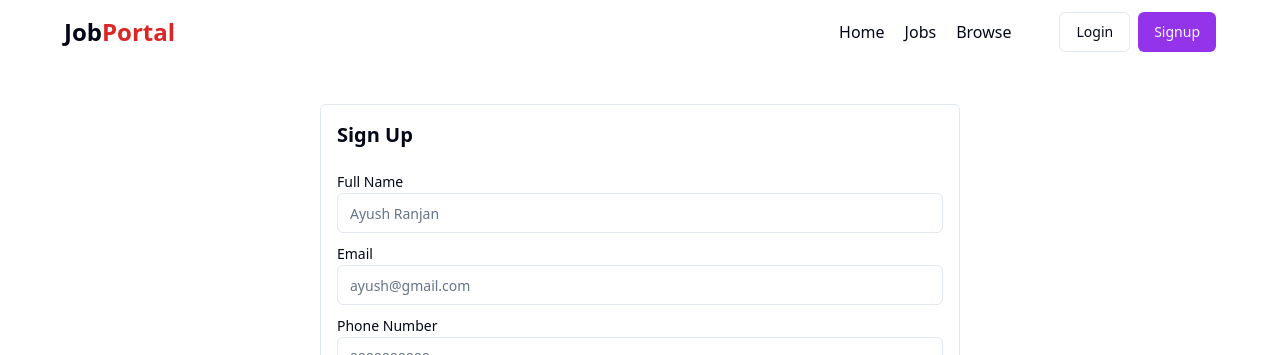
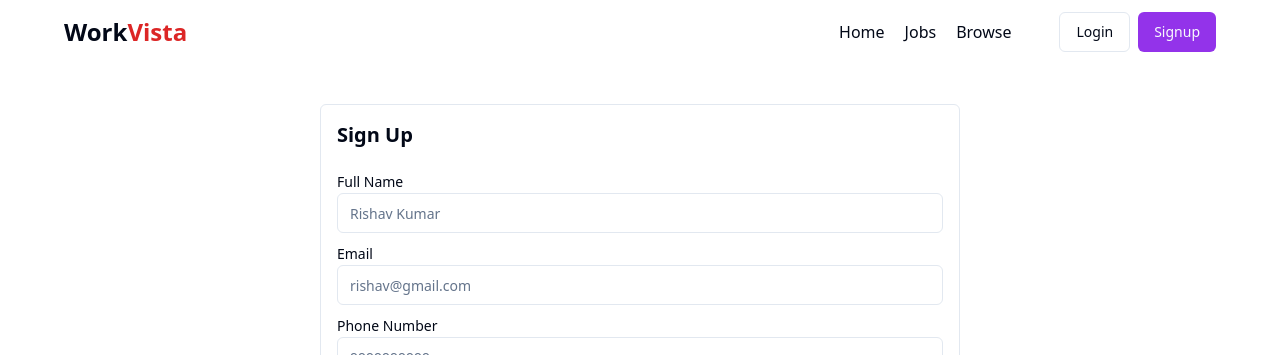
Before and after one commit to Rishavsingh03/Work-Vista, a React (Vite) app in the folder frontend/: page /signup in a window 1280 px wide. Shown: the top 355 px of the page. Built offline with nearby package versions, Linux system fonts and the light colour scheme.

Commit message:
Ui correction in signup and navbar

```diff
--- a/frontend/src/components/auth/Signup.jsx
+++ b/frontend/src/components/auth/Signup.jsx
@@ -91,7 +91,7 @@ function Signup() {
               value={input.fullname}
               name="fullname"
               onChange={changeEventHandler}
-              placeholder="Ayush Ranjan"
+              placeholder="Rishav Kumar"
             />
           </div>
 
@@ -102,7 +102,7 @@ function Signup() {
               value={input.email}
               name="email"
               onChange={changeEventHandler}
-              placeholder="ayush@gmail.com"
+              placeholder="rishav@gmail.com"
             />
           </div>
 
--- a/frontend/src/components/shared/Navbar.jsx
+++ b/frontend/src/components/shared/Navbar.jsx
@@ -44,7 +44,7 @@ function Navbar() {
       <div className="flex items-center justify-between mx-auto max-w-6xl h-16">
         <div>
           <h1 className="text-2xl font-bold">
-            Job<span className="text-red-600">Portal</span>
+            Work<span className="text-red-600">Vista</span>
           </h1>
         </div>
         <div className="flex items-center gap-12">
```
